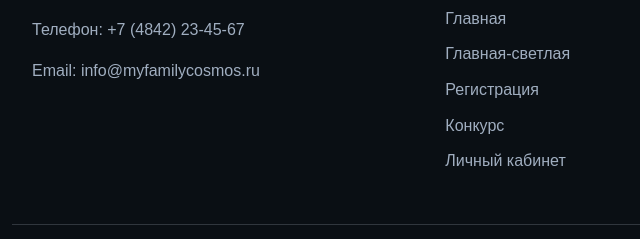
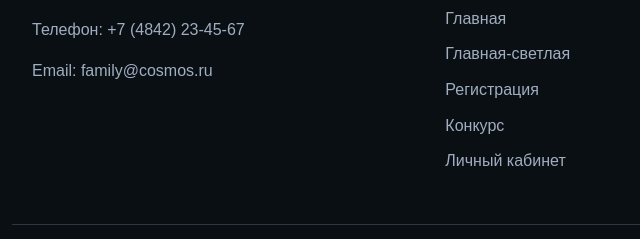
Before and after one commit to wya-m/practice, a plain HTML site: page Итоговый проект/site/index.html in a window 1280 px wide. Shown: the part 4912-5151 px from the top of the page, 8-648 px from the left. Drawn offline with Linux system fonts and the light colour scheme.

Commit message:
Update index.html

```diff
--- a/Итоговый проект/site/index.html
+++ b/Итоговый проект/site/index.html
@@ -1069,7 +1069,7 @@
                             Телефон: <a href="tel:+74842234567">+7 (4842) 23-45-67</a>
                         </div>
                         <div class="footer-contact">
-                            Email: <a href="mailto:family@cosmos.ru">info@myfamilycosmos.ru</a>
+                            Email: <a href="mailto:family@cosmos.ru">family@cosmos.ru</a>
                         </div>
                     </div>
                     <div class="footer-links">
```
